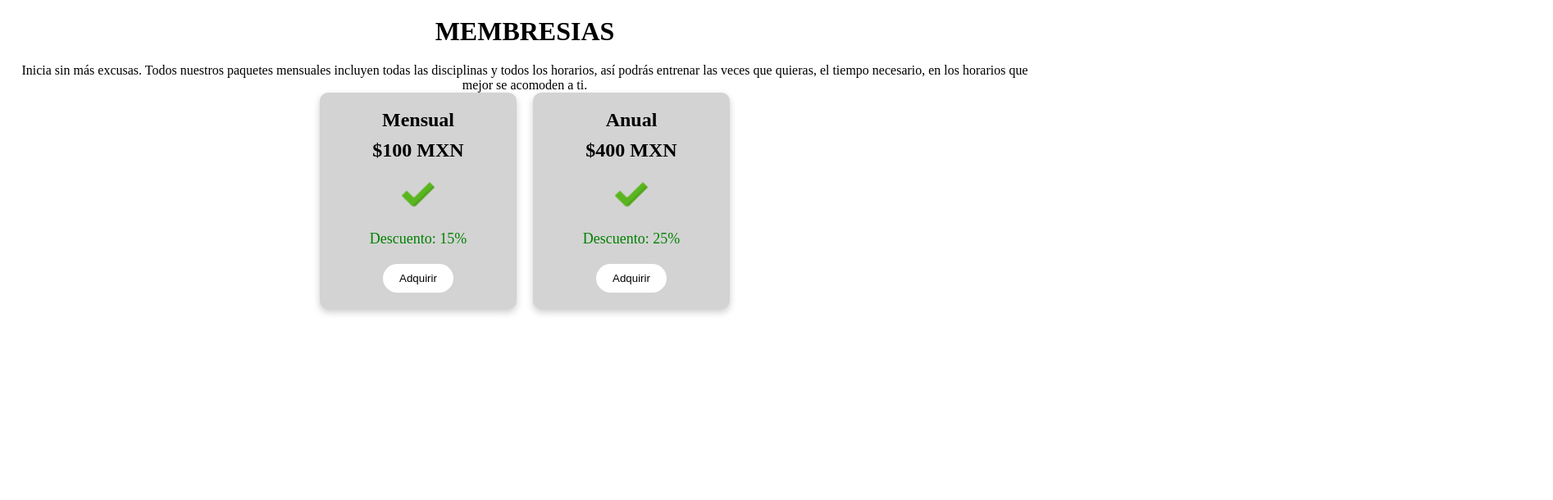
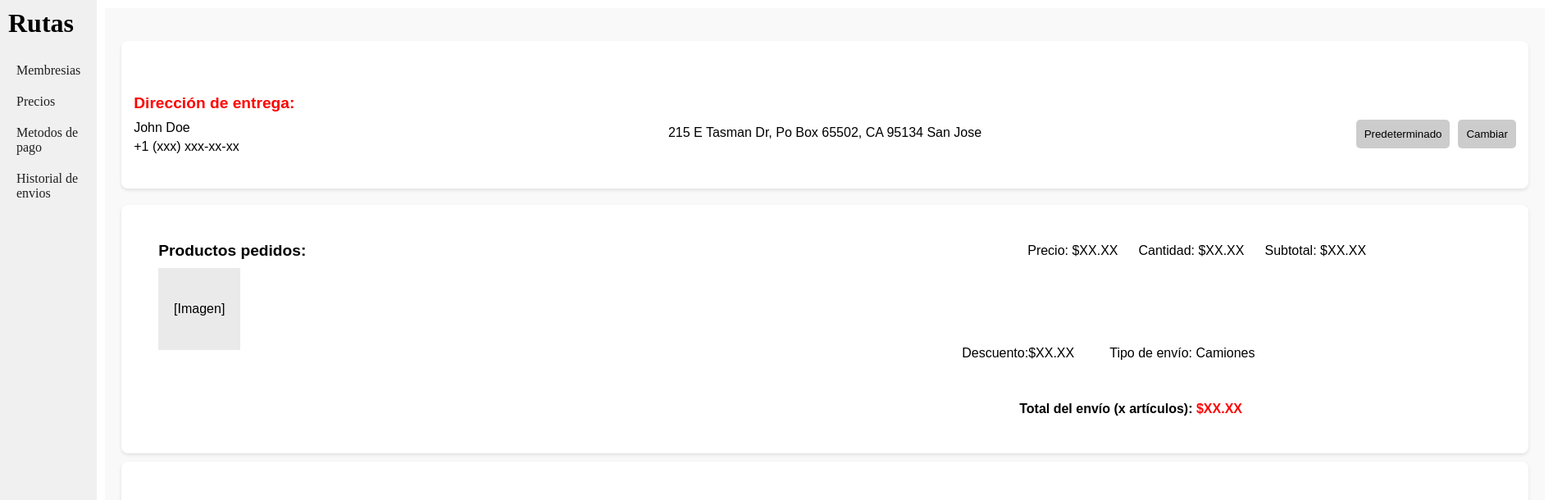
Before and after one commit to packager-company/packager-web, a React (Vite) app: page /payments in a window 1280 px wide. Shown: the top 610 px of the page at 82% size, 1894 px wide, since content can reach past the window. Built offline with nearby package versions, Linux system fonts and the light colour scheme.

Commit message:
route some pages

```diff
--- a/package.json
+++ b/package.json
@@ -11,7 +11,8 @@
   },
   "dependencies": {
     "react": "^18.2.0",
-    "react-dom": "^18.2.0"
+    "react-dom": "^18.2.0",
+    "react-router-dom": "^6.23.1"
   },
   "devDependencies": {
     "@types/react": "^18.2.66",
--- /dev/null
+++ b/src/Pages/Routes.jsx
@@ -0,0 +1,43 @@
+import { createBrowserRouter } from "react-router-dom";
+import Root from "./_Layout/Root";
+//import Estadisticas from "./Estadisticas/Estadisticas";
+import MyMembership from "./MyMembership/MyMembership";
+import Price from "./Price/Price";
+import Payments from "./Payments/payments";
+import ShiptmentHistory from "./ShiptmentHistory/ShiptmentHistory";
+
+
+const router = createBrowserRouter([
+    {
+        path: '/',
+        element: <Root />,
+        children: [
+            {
+                path: 'price',
+                element: <Price />,
+            },
+            {
+                path: 'estadisticas',
+                //element: <Estadisticas />,
+            },
+            {
+                path: 'memberships',
+                element: <MyMembership />,
+            },
+            {
+                path: 'payments',
+                element: <Payments />,
+            },
+            {
+                path: 'shiptment-history',
+                element: <ShiptmentHistory />,
+            }
+
+        ],
+
+    },
+    {
+    },
+])
+
+export default router;
--- /dev/null
+++ b/src/Pages/ShiptmentHistory/ShiptmentHistory.jsx
@@ -0,0 +1,7 @@
+import React from 'react'
+
+export default function ShiptmentHistory() {
+    return (
+        <div>ShiptmentHistory</div>
+    )
+}
--- /dev/null
+++ b/src/Pages/_Layout/Root.jsx
@@ -0,0 +1,30 @@
+import { Outlet } from 'react-router-dom'
+import styles from './styles.module.css'
+
+export default function Root() {
+    return (
+        <div id={styles.main}>
+            <div id={styles.sideBar}>
+                <h1>Rutas</h1>
+
+                <nav>
+                    <ul>
+                        <li>
+                            <a href={`/memberships`}>Membresias</a>
+                        </li>
+                        <li>
+                            <a href={`/price`}>Precios</a>
+                        </li>
+                        <li>
+                            <a href={`/payments`}>Metodos de pago</a>
+                        </li>
+                        <li>
+                            <a href={`/shiptment-history`}>Historial de envios</a>
+                        </li>
+                    </ul>
+                </nav>
+            </div>
+            <div id={styles.content}><Outlet /></div>
+        </div>
+    )
+}
--- /dev/null
+++ b/src/Pages/_Layout/styles.module.css
@@ -0,0 +1,23 @@
+#main{
+    display: flex;
+    min-height: 100vh;
+}
+
+#sideBar{
+    width: 200px;
+    background-color: #f0f0f0;
+    padding: 10px;
+}
+#sideBar a{
+    display: block;
+    padding: 10px;
+    text-decoration: none;
+    color: #1f1f1f;
+    cursor: pointer;
+
+}
+
+#content{
+    flex: 1;
+    padding: 10px;
+}
--- a/src/main.jsx
+++ b/src/main.jsx
@@ -2,12 +2,14 @@
 import React from 'react'
 import ReactDOM from 'react-dom/client'
 import './index.css'
-import Payments from "./Pages/Payments/payments"
-import MyMembership from './Pages/MyMembership/MyMembership';
+import router from './pages/Routes';
+import { RouterProvider } from 'react-router-dom';
+
+
 
 const root = ReactDOM.createRoot(document.getElementById('root'));
 root.render(
   <React.StrictMode>
-    <MyMembership />
+    <RouterProvider router={router} />
   </React.StrictMode>
 );
```
Also changed, not shown: 1 other file (tests, documents, lock files or other folders).
